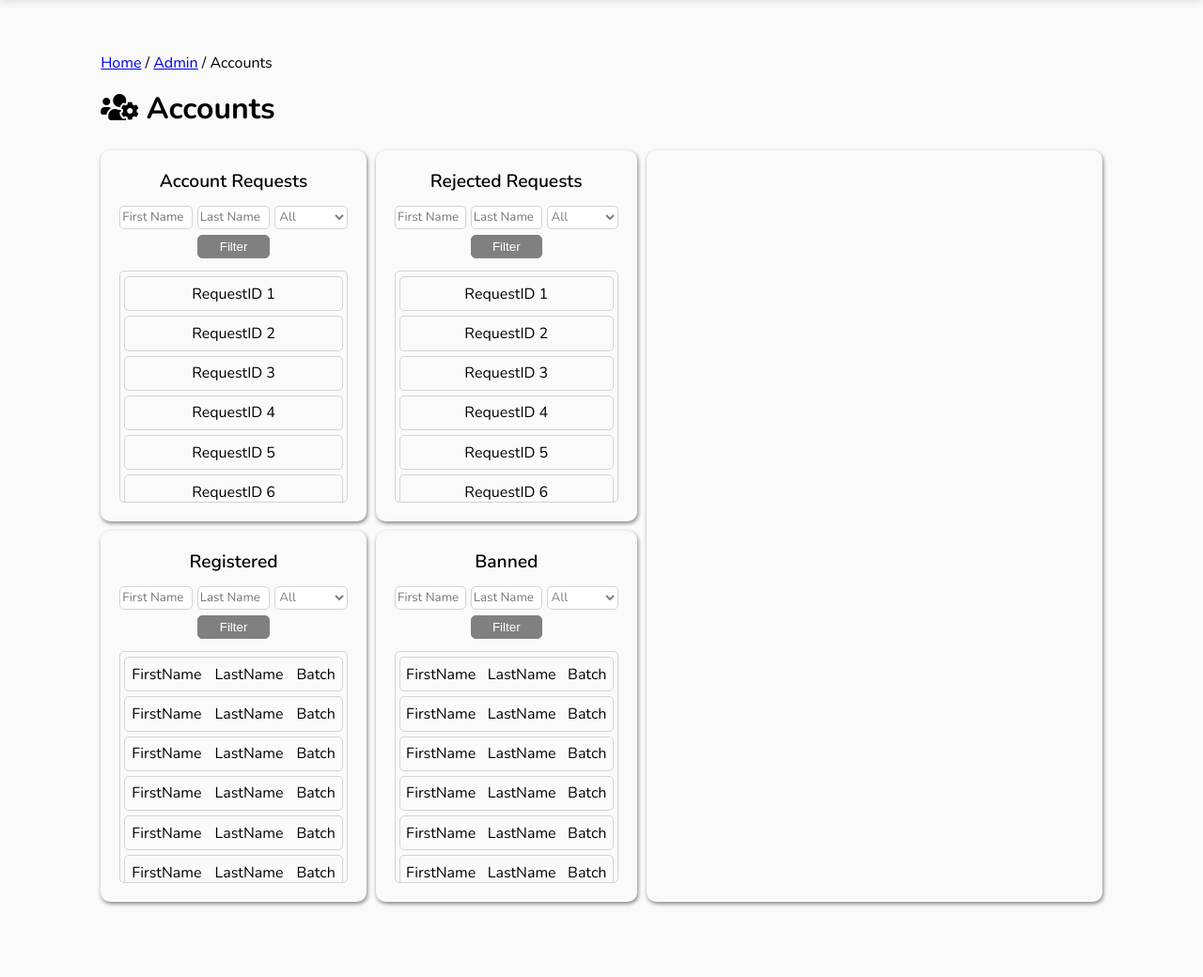
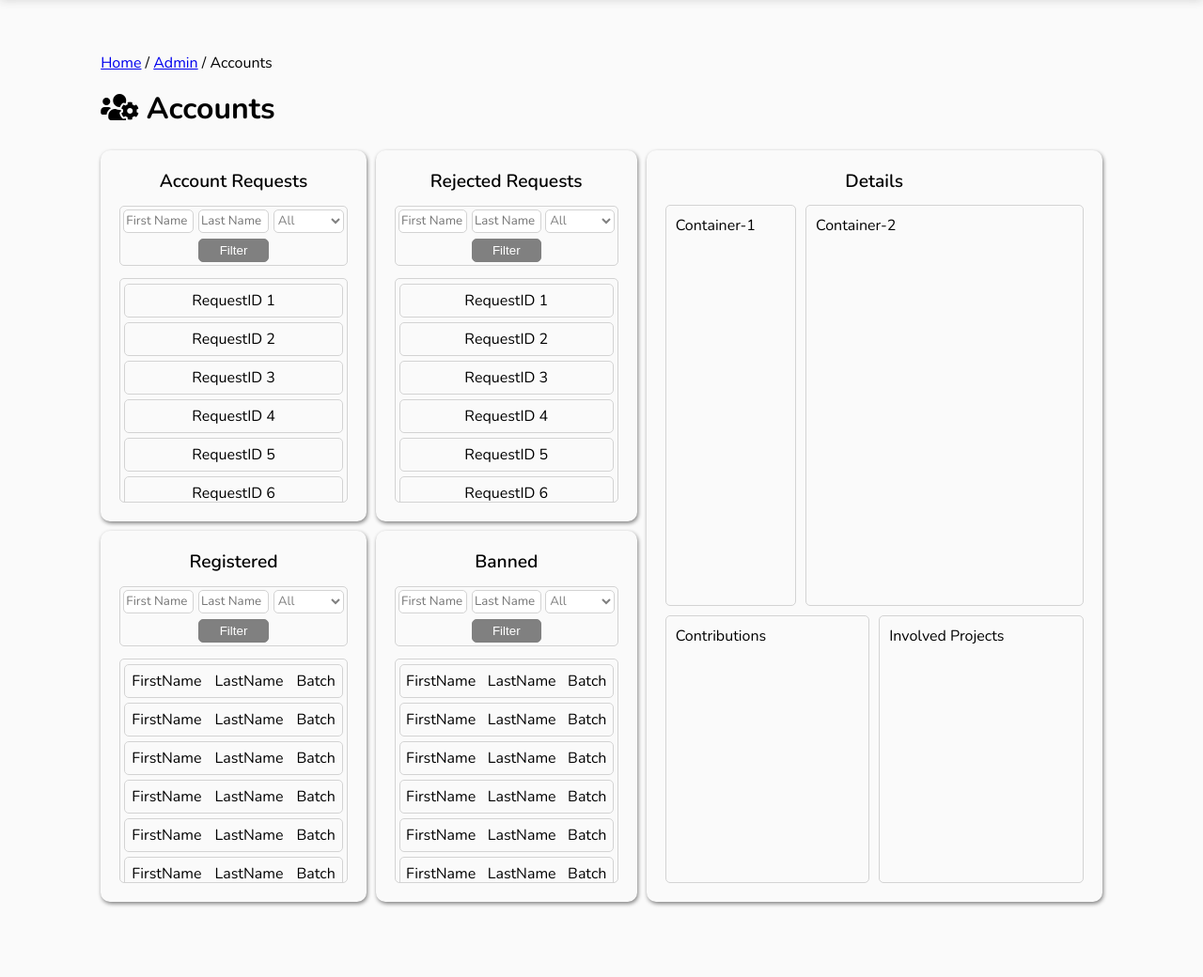
Before and after one commit to IsuruVihan/UCSC_Alumni_Diaries, a PHP site: page /pages/admin-accounts.php in a window 1280 px wide. Shown: the part 70-1110 px from the top of the page at 94% size. Run offline with PHP 8.4, Linux system fonts and the light colour scheme; some libraries are stand-ins or nearby versions.

Commit message:
Details card sketch done

```diff
--- a/assets/styles/admin-accounts.css
+++ b/assets/styles/admin-accounts.css
@@ -49,6 +49,9 @@
     flex-direction: column;
     margin-top: 0.8em;
     margin-bottom: 0.8em;
+    border: 1px solid lightgray;
+    border-radius: 5px;
+    padding: 3px;
 }
 
 .col1 {
@@ -147,14 +150,6 @@
     display: none;
 }
 
-.request-id {
-
-}
-
-.buttons {
-
-}
-
 .account-requests {
     grid-column-start: col1;
     grid-column-end: col2;
@@ -199,4 +194,54 @@
     grid-row-start: row1;
     grid-row-end: row3;
     margin-left: 5px;
+    display: flex;
+    flex-direction: column;
 }
+
+.details-title {
+    margin-bottom: 0.6em;
+    font-weight: 600;
+    font-size: 1.2em;
+    text-align: center;
+}
+
+.row-1, .row-2 {
+    display: flex;
+}
+
+.row-1 {
+    height: 60%;
+    margin-bottom: 10px;
+}
+
+.row-2 {
+    height: 40%;
+}
+
+.container-1, .container-2 {
+    display: flex;
+    border: 1px solid lightgray;
+    border-radius: 5px;
+    padding: 10px;
+}
+
+.container-1 {
+    width: 30%;
+    margin-right: 10px;
+}
+
+.container-2 {
+    width: 70%;
+}
+
+.contributions, .involved-projects {
+    display: flex;
+    border: 1px solid lightgray;
+    border-radius: 5px;
+    width: 50%;
+    padding: 10px;
+}
+
+.contributions {
+    margin-right: 10px;
+}
--- a/pages/admin-accounts.php
+++ b/pages/admin-accounts.php
@@ -1,5 +1,6 @@
-<link rel='stylesheet' href='../assets/styles/admin-accounts.css' />
-<link rel="stylesheet" href='https://pro.fontawesome.com/releases/v5.10.0/css/all.css' integrity='sha384-AYmEC3Yw5cVb3ZcuHtOA93w35dYTsvhLPVnYs9eStHfGJvOvKxVfELGroGkvsg+p' crossorigin='anonymous'/>
+<link rel='stylesheet' href='../assets/styles/admin-accounts.css'/>
+<link rel="stylesheet" href='https://pro.fontawesome.com/releases/v5.10.0/css/all.css'
+      integrity='sha384-AYmEC3Yw5cVb3ZcuHtOA93w35dYTsvhLPVnYs9eStHfGJvOvKxVfELGroGkvsg+p' crossorigin='anonymous'/>
 <script src='../js/admin-accounts.js'></script>
 
 <?php include('../components/header.php'); ?>
@@ -20,8 +21,8 @@
         </div>
         <div class='filter'>
             <div class='col1'>
-                <input class='input-field' type='text' placeholder='First Name' />
-                <input class='input-field' type='text' placeholder='Last Name' />
+                <input class='input-field' type='text' placeholder='First Name'/>
+                <input class='input-field' type='text' placeholder='Last Name'/>
                 <select class='input-field'>
                     <option value='All'>All</option>
                     <option value='2018/2019'>2018/2019</option>
@@ -84,8 +85,8 @@
         </div>
         <div class='filter'>
             <div class='col1'>
-                <input class='input-field' type='text' placeholder='First Name' />
-                <input class='input-field' type='text' placeholder='Last Name' />
+                <input class='input-field' type='text' placeholder='First Name'/>
+                <input class='input-field' type='text' placeholder='Last Name'/>
                 <select class='input-field'>
                     <option value='All'>All</option>
                     <option value='2018/2019'>2018/2019</option>
@@ -155,8 +156,8 @@
         </div>
         <div class='filter'>
             <div class='col1'>
-                <input class='input-field' type='text' placeholder='First Name' />
-                <input class='input-field' type='text' placeholder='Last Name' />
+                <input class='input-field' type='text' placeholder='First Name'/>
+                <input class='input-field' type='text' placeholder='Last Name'/>
                 <select class='input-field'>
                     <option value='All'>All</option>
                     <option value='2018/2019'>2018/2019</option>
@@ -233,8 +234,8 @@
         </div>
         <div class='filter'>
             <div class='col1'>
-                <input class='input-field' type='text' placeholder='First Name' />
-                <input class='input-field' type='text' placeholder='Last Name' />
+                <input class='input-field' type='text' placeholder='First Name'/>
+                <input class='input-field' type='text' placeholder='Last Name'/>
                 <select class='input-field'>
                     <option value='All'>All</option>
                     <option value='2018/2019'>2018/2019</option>
@@ -306,7 +307,25 @@
         </div>
     </div>
     <div class='details'>
-
+        <div class='details-title'>
+            Details
+        </div>
+        <div class='row-1'>
+            <div class='container-1'>
+                Container-1
+            </div>
+            <div class='container-2'>
+                Container-2
+            </div>
+        </div>
+        <div class='row-2'>
+            <div class='contributions'>
+                Contributions
+            </div>
+            <div class='involved-projects'>
+                Involved Projects
+            </div>
+        </div>
     </div>
 </div>
 
```
